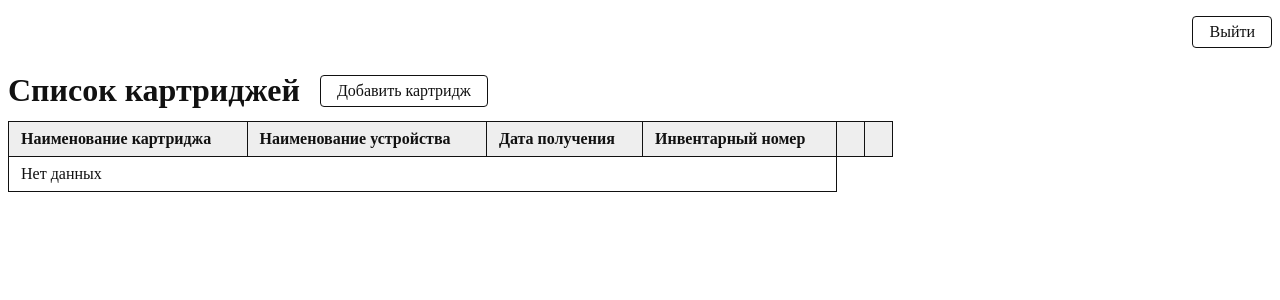
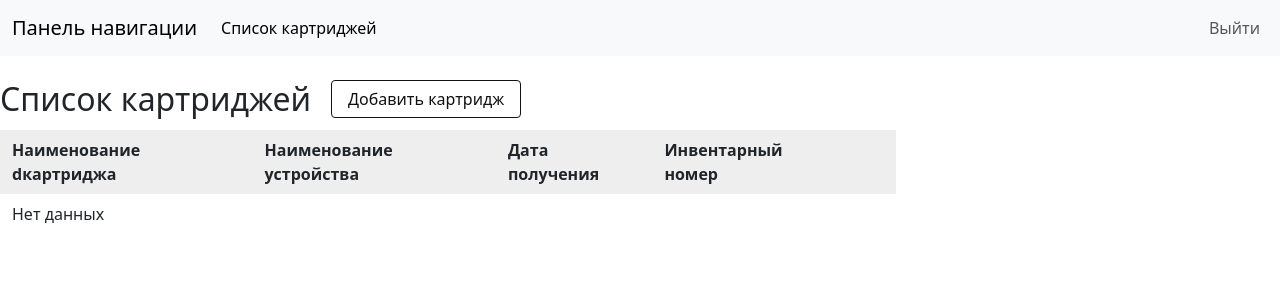
Before and after one commit to TastyBorscht/cartridges_accounting, a Django app: page / in a window 1280 px wide. Shown: the top 300 px of the page. Run offline with Django 3.2, Linux system fonts and the light colour scheme; data that the repository does not hold is empty.

Commit message:
Bootstrap, Навигационная панель

```diff
--- a/cartridge_accounting/cartridges/templates/cartridges/layout.html
+++ b/cartridge_accounting/cartridges/templates/cartridges/layout.html
@@ -2,11 +2,43 @@
 <html lang="en">
 <head>
     <meta charset="UTF-8">
+     <meta name="viewport" content="width=device-width, initial-scale=1, shrink-to-fit=no">
     <title>{% block title %}{% endblock %}</title>
-<!--    Блок для подключения css  -->
+    <!--    Блок для подключения css  -->
     {% block link %} {% endblock %}
+    <!--   -->
+    <link rel="stylesheet" href="https://cdn.jsdelivr.net/npm/bootstrap@5.3.3/dist/css/bootstrap.min.css">
+    <link rel="stylesheet" href="static/cartridges/css/navbar.css">
 </head>
-<body>
+<nav class="navbar navbar-expand-lg bg-body-tertiary">
+  <div class="container-fluid">
+    <a class="navbar-brand" href="#">Панель навигации</a>
+
+    <button class="navbar-toggler" type="button" data-bs-toggle="collapse" data-bs-target="#navbarNav" aria-controls="navbarNav" aria-expanded="false" aria-label="Переключатель навигации">
+      <span class="navbar-toggler-icon"></span>
+    </button>
+
+    <div class="collapse navbar-collapse" id="navbarNav">
+      <ul class="navbar-nav">
+        <li class="nav-item">
+          <a class="nav-link active" aria-current="page" href="{% url 'cartridges:cartridges_list' %}">Список картриджей</a>
+        <!-- </li>
+        <li class="nav-item">
+          <a class="nav-link" href="#">Главная </a>
+        </li>
+        <li class="nav-item">
+          <a class="nav-link" href="#">устройства</a>
+        </li> -->
+      </ul>
+      <ul class="navbar-nav ms-auto">
+        <li class="nav-item">
+          <a class = "nav-link"href="{% url 'logout' %}" class="logout-button">Выйти</a>
+        </li>
+      </ul>
+    </div>
+  </div>
+</nav>
+</body>
     {% block content %}
     {% endblock %}
 </body>
--- a/cartridge_accounting/cartridges/templates/cartridges/main.html
+++ b/cartridge_accounting/cartridges/templates/cartridges/main.html
@@ -9,9 +9,9 @@
 
 <!--body-->
 {% block content %}
-    <div class="top-bar">
-        <a href="{% url 'logout' %}" class="logout-button">Выйти</a>
-    </div>
+<!--    <div class="top-bar">-->
+<!--        <a href="{% url 'logout' %}" class="logout-button">Выйти</a>-->
+<!--    </div>-->
     <div class="head-row">
         <h1>Список картриджей</h1>
         <a href="{% url 'cartridges:cartridge_manage' %}" class="add-button">Добавить картридж</a>
@@ -19,7 +19,7 @@
     <table>
         <thead>
             <tr>
-                <th>Наименование картриджа</th>
+                <th>Наименование dкартриджа</th>
                 <th>Наименование устройства</th>
                 <th>Дата получения</th>
                 <th>Инвентарный номер</th>
--- a/docker-compose.yml
+++ b/docker-compose.yml
@@ -1,5 +1,3 @@
-version: '3'
-
 volumes:
   pg_data:
   static:
@@ -24,3 +22,5 @@ services:
       - static:/static/
     ports:
       - 8090:80
+    depends_on:
+      - backend
```
Also changed, not shown: cartridge_accounting/config/settings.py (+13 -6 lines).
